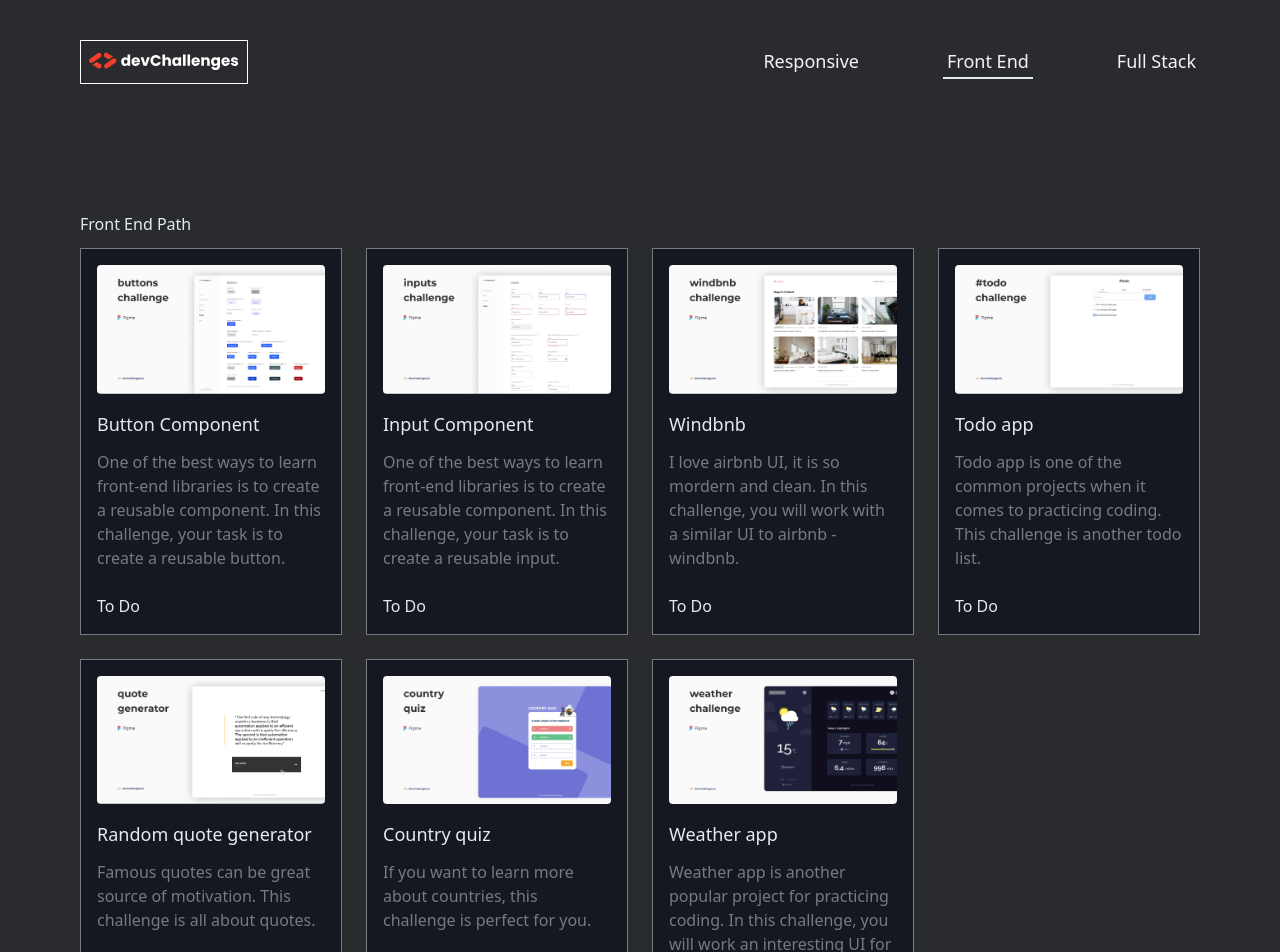
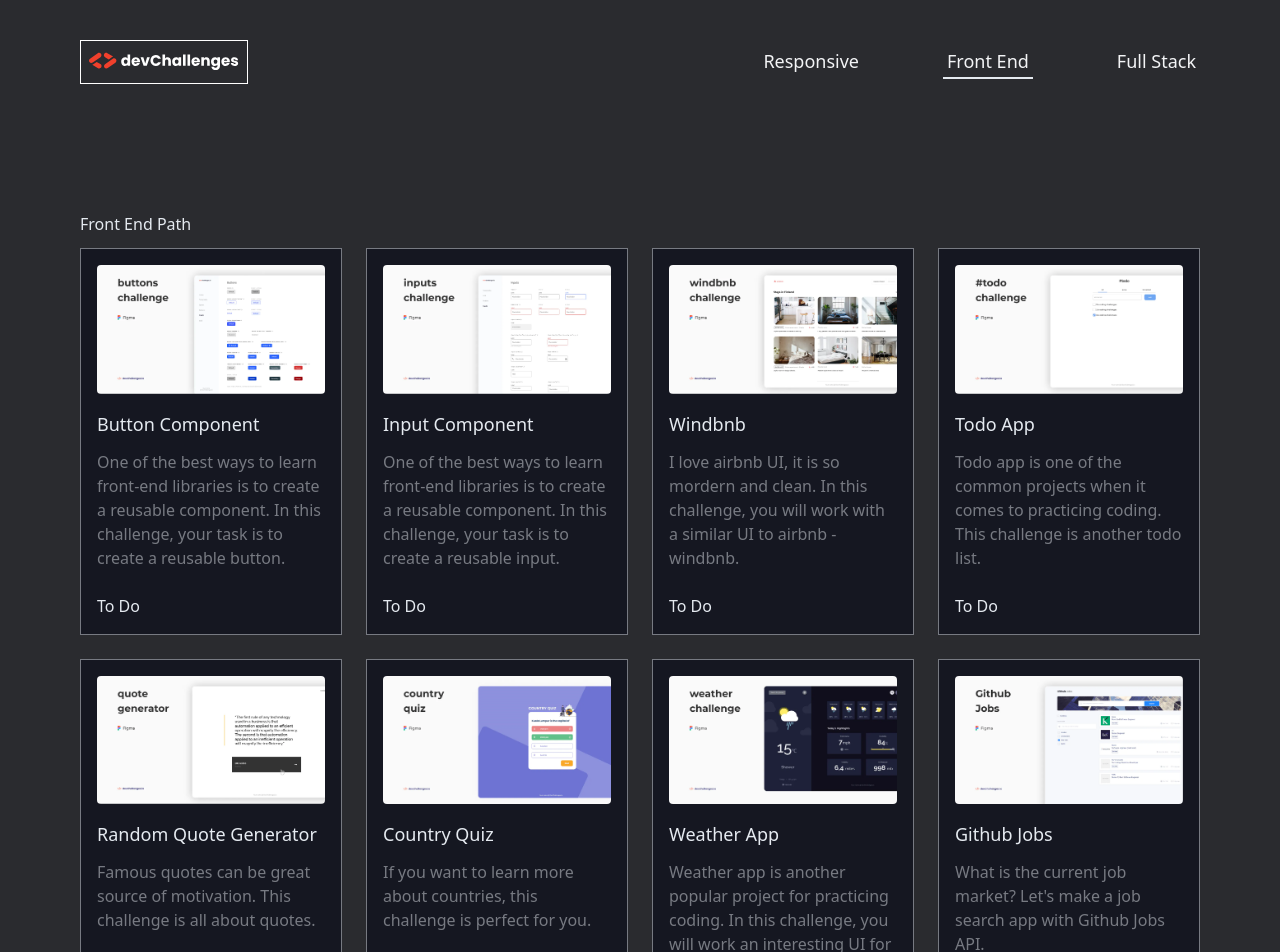
Before and after one commit to hjcasayas/dev-challenges-io, a Next.js app: page /front-end in a window 1280 px wide. Shown: the top 952 px of the page. Built offline with nearby package versions, Linux system fonts and the light colour scheme; no server answers.

Commit message:
fix: fix cases of the title and add the lacking challenge

```diff
--- a/src/challenges/front-end/front-end-challenges.list.ts
+++ b/src/challenges/front-end/front-end-challenges.list.ts
@@ -27,7 +27,7 @@ export const frontEndChallenges: ChallengeModel[] = [
     href: process.env.NEXT_PUBLIC_NOT_FOUND_BASE_URL || "",
   },
   {
-    title: "Todo app",
+    title: "Todo App",
     src: "/challenges/front-end/todo-app.png",
     description:
       "Todo app is one of the common projects when it comes to practicing coding. This challenge is another todo list.",
@@ -35,7 +35,7 @@ export const frontEndChallenges: ChallengeModel[] = [
     href: process.env.NEXT_PUBLIC_NOT_FOUND_BASE_URL || "",
   },
   {
-    title: "Random quote generator",
+    title: "Random Quote Generator",
     src: "/challenges/front-end/quote-generator.png",
     description:
       "Famous quotes can be great source of motivation. This challenge is all about quotes.",
@@ -43,7 +43,7 @@ export const frontEndChallenges: ChallengeModel[] = [
     href: process.env.NEXT_PUBLIC_NOT_FOUND_BASE_URL || "",
   },
   {
-    title: "Country quiz",
+    title: "Country Quiz",
     src: "/challenges/front-end/country-quiz.png",
     description:
       "If you want to learn more about countries, this challenge is perfect for you.",
@@ -51,11 +51,19 @@ export const frontEndChallenges: ChallengeModel[] = [
     href: process.env.NEXT_PUBLIC_NOT_FOUND_BASE_URL || "",
   },
   {
-    title: "Weather app",
+    title: "Weather App",
     src: "/challenges/front-end/weather-challenge.png",
     description:
       "Weather app is another popular project for practicing coding. In this challenge, you will work an interesting UI for a weather app.",
     status: ChallengeStatus.ToDo,
     href: process.env.NEXT_PUBLIC_NOT_FOUND_BASE_URL || "",
   },
+  {
+    title: "Github Jobs",
+    src: "/challenges/front-end/github-jobs.png",
+    description:
+      "What is the current job market? Let's make a job search app with Github Jobs API.",
+    status: ChallengeStatus.ToDo,
+    href: process.env.NEXT_PUBLIC_NOT_FOUND_BASE_URL || "",
+  },
 ];
```
